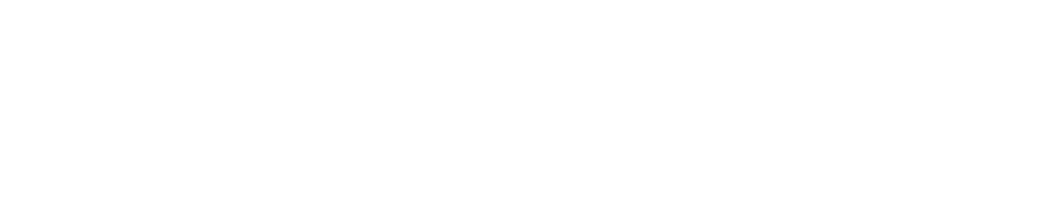
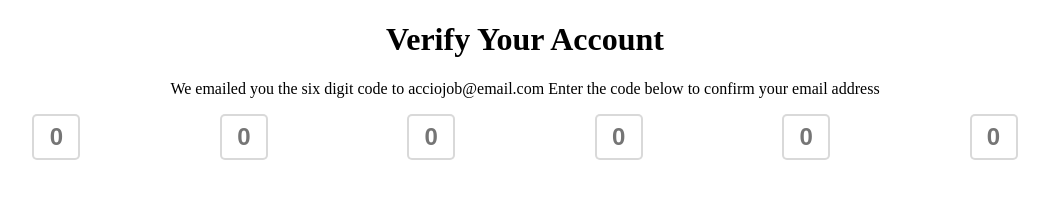
Before and after one commit to acciojob/OTP-itsNeer, a website: page main.html in a window 1280 px wide. Shown: the whole page, without its empty margins (115-1164 px from the left). Drawn offline with Linux system fonts and the light colour scheme.

Commit message:
created a submission

```diff
--- a/main.html
+++ b/main.html
@@ -8,6 +8,19 @@
 
 <body>
 	<!-- the entire body must be written by student -->
+	<div class="heading">
+		<h1 id="verification_heading">Verify Your Account</h1>
+		<p id="verification_subtext">We emailed you the six digit code to acciojob@email.com Enter the code below to confirm your email address</p>
+	</div>
+	<div class="code-container">
+		<div><input type="text" placeholder="0" class="code" maxlength="1"></div>
+		<div><input type="text" placeholder="0" class="code" maxlength="1"></div>
+		<div><input type="text" placeholder="0" class="code" maxlength="1"></div>
+		<div><input type="text" placeholder="0" class="code" maxlength="1"></div>
+		<div><input type="text" placeholder="0" class="code" maxlength="1"></div>
+		<div><input type="text" placeholder="0" class="code" maxlength="1"></div>
+
+	</div>
     <script type="text/javascript" src="./script.js">
 </script>
 
--- a/script.js
+++ b/script.js
@@ -1 +1,21 @@
 //your JS code here. If required.
+let Code= document.querySelector(".code");
+Code.forEach((input ,index)=>{
+	input.addEventListener("input", ()=>{
+		if(input.value.length==1 && index <= input.length)
+	{
+	 Code[index+1].focus();
+	}
+
+		if(input.value=="" && index>0)
+		{
+			Code[index-1].focus();
+		}
+})
+	input.addEventListener("keydown", (e)=>{
+		if(e.key=="Backspace" && input.value="" && index>0)
+		{
+			Code[index-1].focus();
+		}
+	})
+})
--- a/styles.css
+++ b/styles.css
@@ -1 +1,19 @@
 /*  your css code here. If applicable */
+.code-container{
+	display: flex;
+	justify-content: space-evenly;
+}
+.code{
+	/* display:flex; */
+	/* justify-content: space-evenly; */
+	width: 40px;
+	height: 40px;
+	text-align: center;
+	font-weight: bolder;
+	font-size: 1.5rem;
+	border: 2px solid rgba(128,128,128, 0.3);
+	border-radius: 5px;
+}
+.heading{
+	text-align: center;
+}
```
